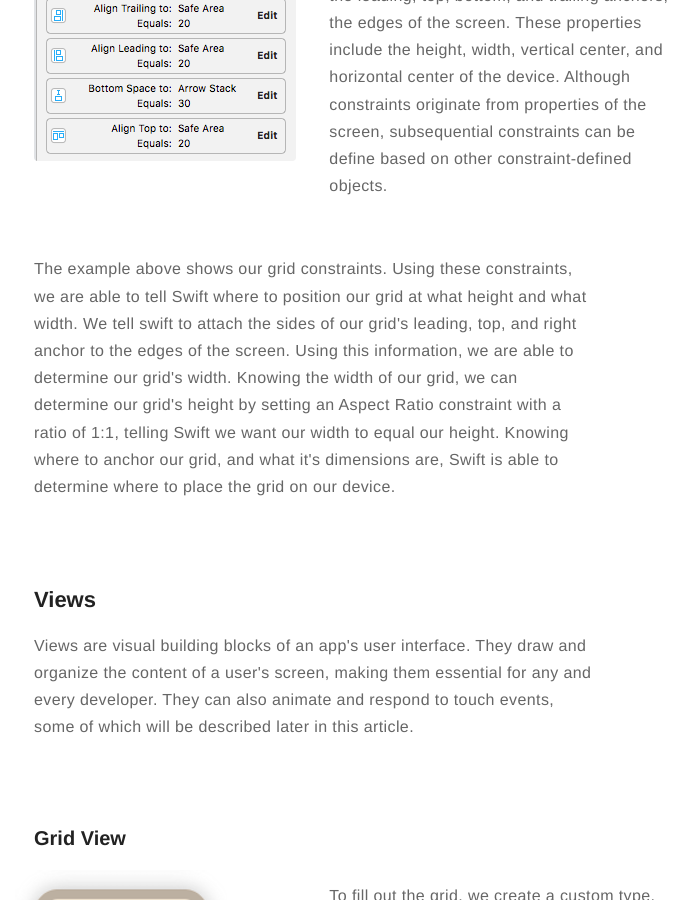
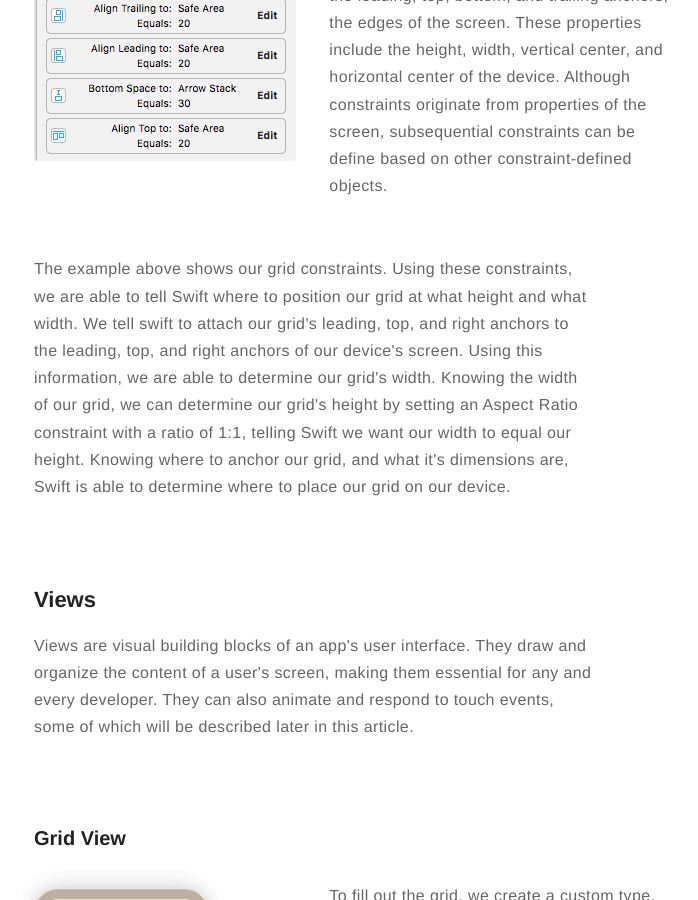
Before and after one commit to eriktanner/SwiftAppBlog, a Jekyll site: the page built from _posts/2019-02-22-2048.markdown, in a window 1280 px wide and 900 px high, scrolled down 3818 px. Shown: the whole window, without its empty margins (326-1024 px from the left). Built offline with Jekyll 4.4.1, drawn with Linux system fonts in a browser that asks for light colours; comment, search, counter and statistics services are not loaded.

```diff
--- a/_posts/2019-02-22-2048.markdown
+++ b/_posts/2019-02-22-2048.markdown
@@ -94,7 +94,7 @@ The first class project for CMSC436 was to recreate the popular mobile game 2048
 </div>
 
 <div style="margin-bottom: 0px; margin-top: 0px">
-    <p> The example above shows our grid constraints. Using these constraints, we are able to tell Swift where to position our grid at what height and what width. We tell swift to attach the sides of our grid's leading, top, and right anchor to the edges of the screen. Using this information, we are able to determine our grid's width. Knowing the width of our grid, we can determine our grid's height by setting an Aspect Ratio constraint with a ratio of 1:1, telling Swift we want our width to equal our height. Knowing where to anchor our grid, and what it's dimensions are, Swift is able to determine where to place the grid on our device. </p>
+    <p> The example above shows our grid constraints. Using these constraints, we are able to tell Swift where to position our grid at what height and what width. We tell swift to attach our grid's leading, top, and right anchors to the leading, top, and right anchors of our device's screen. Using this information, we are able to determine our grid's width. Knowing the width of our grid, we can determine our grid's height by setting an Aspect Ratio constraint with a ratio of 1:1, telling Swift we want our width to equal our height. Knowing where to anchor our grid, and what it's dimensions are, Swift is able to determine where to place our grid on our device. </p>
 </div>
 
 <br>
```
